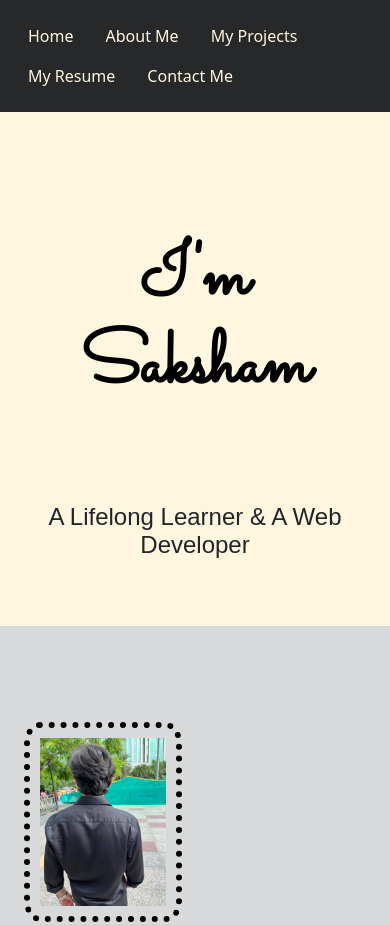
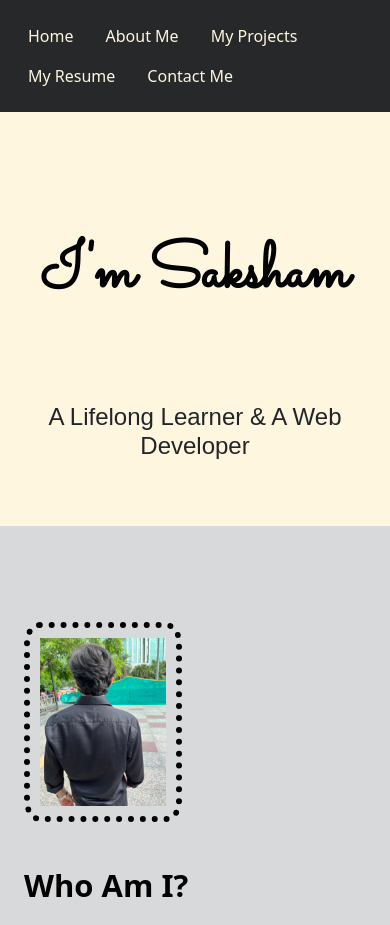
Before and after one commit to iamsaksham7/PersonalWebsite, a plain HTML site: page index.html in a window 390 px wide. Shown: the top 925 px of the page. Drawn offline with nearby package versions, Linux system fonts and the light colour scheme; a web font is replaced by a local one.

Commit message:
Update style.css

```diff
--- a/style.css
+++ b/style.css
@@ -79,7 +79,7 @@ h3 {
 }
 @media (max-width: 1200px) {
     h1 {
-        font-size: 4.6rem;
+        font-size: 4rem;
         text-align: center;
     }
     .work {
```
